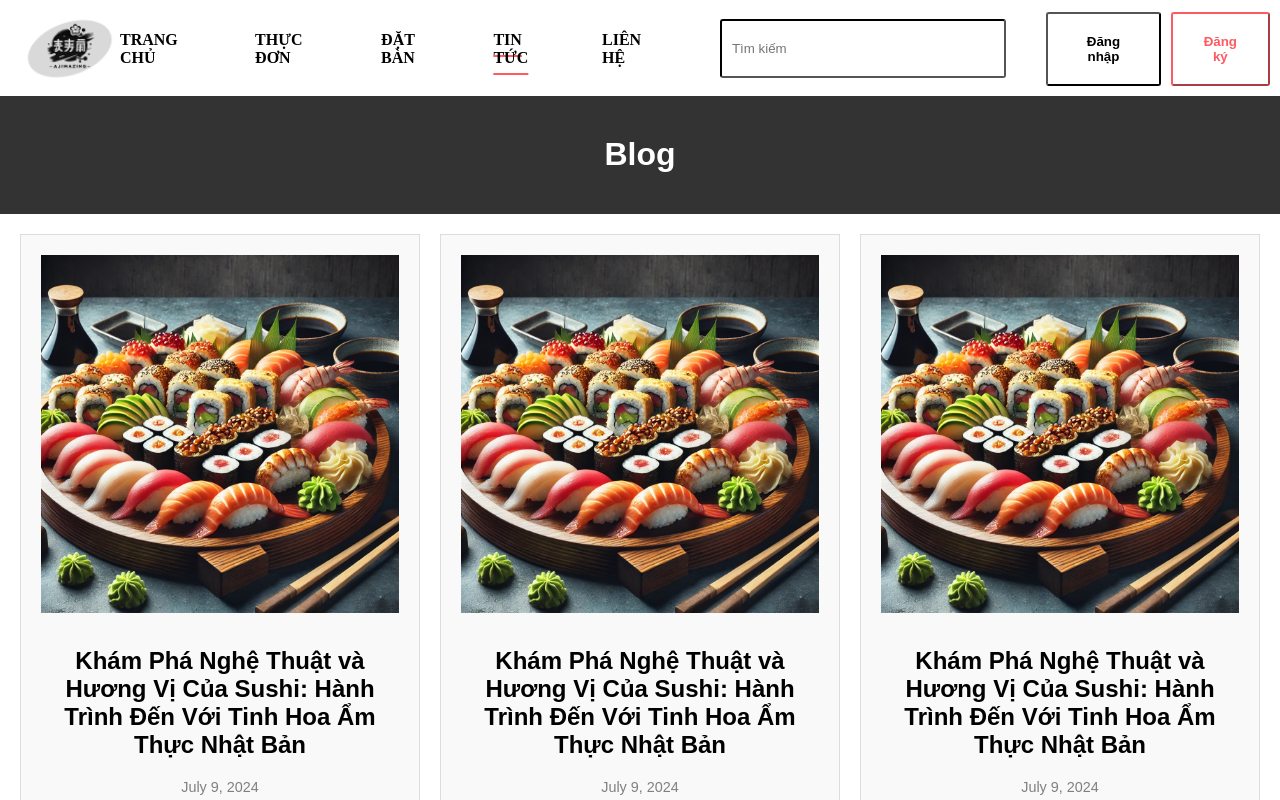
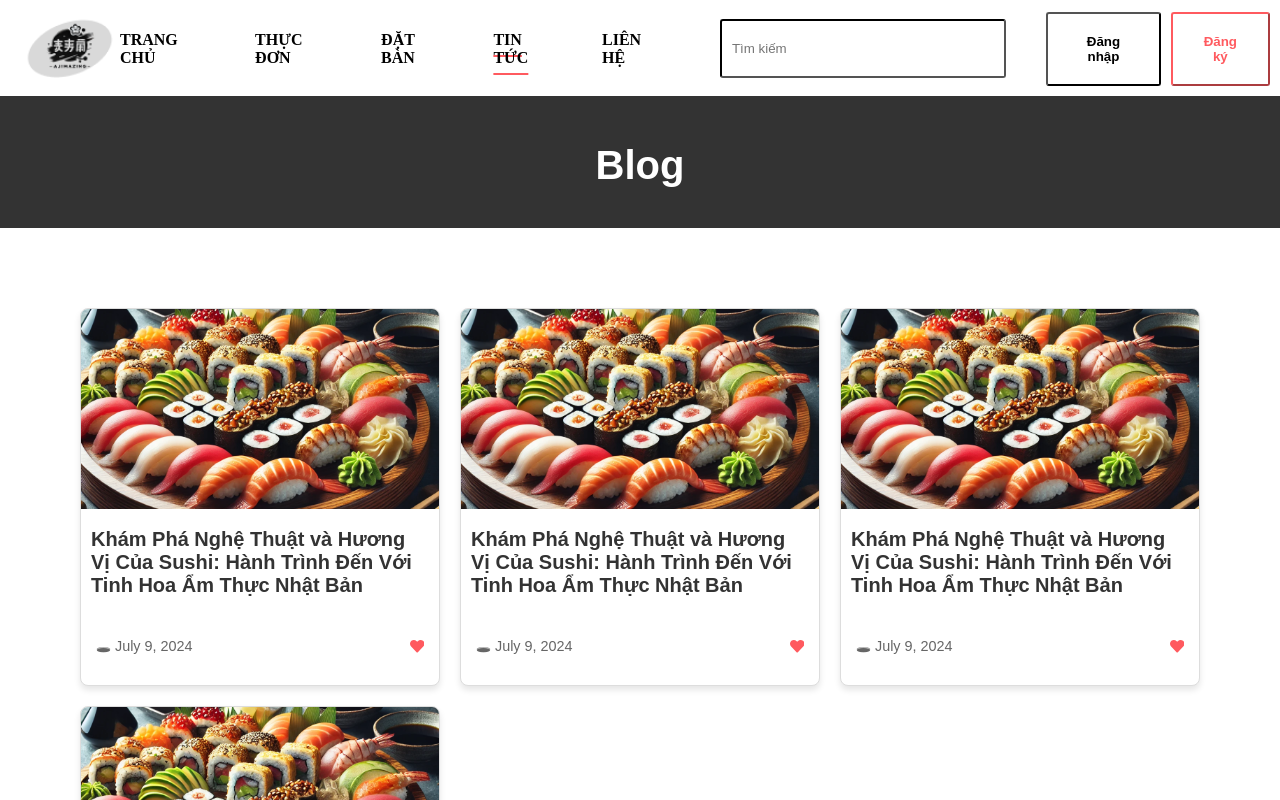
Before and after one commit to phvghuy/restaurant-management, a React (Create React App) app in the folder frontend/: page /blog in a window 1280 px wide. Shown: the top 800 px of the page. Built offline with nearby package versions, Linux system fonts and the light colour scheme.

Commit message:
fix content's margin of blog, reservation, contact page

```diff
--- /dev/null
+++ b/frontend/src/components/BlogCard/BlogCard.css
@@ -0,0 +1,45 @@
+.blog-card {
+    background-color: #fff;
+    border: 1px solid #ddd;
+    border-radius: 8px;
+    box-shadow: 0 4px 6px rgba(0, 0, 0, 0.1);
+    overflow: hidden;
+    transition: transform 0.3s ease, box-shadow 0.3s ease;
+}
+
+.blog-card:hover {
+    transform: translateY(-5px);
+    box-shadow: 0 6px 10px rgba(0, 0, 0, 0.2);
+}
+
+.blog-image {
+    width: 100%;
+    height: 200px;
+    object-fit: cover;
+}
+
+.blog-card-title {
+    font-size: 1.25rem;
+    margin: 15px 10px;
+    color: #333;
+}
+
+.blog-card-footer {
+    display: flex;
+    justify-content: space-between;
+    align-items: center;
+    padding: 10px 15px;
+    font-size: 0.9rem;
+    color: #666;
+}
+
+.blog-actions .blog-icon {
+    margin-left: 10px;
+    cursor: pointer;
+    color: #ff5a5f;
+    transition: color 0.3s ease;
+}
+
+.blog-actions .blog-icon:hover {
+    color: #e0484c;
+}
--- /dev/null
+++ b/frontend/src/components/BlogCard/BlogCard.js
@@ -0,0 +1,20 @@
+import React from 'react';
+import '../BlogCard/BlogCard.css'
+import { FaHeart, FaEdit, FaTrash } from 'react-icons/fa';
+
+const BlogCard = ({ title, date, imageUrl }) => {
+    return (
+        <div className="blog-card">
+            <img src={imageUrl} alt="Blog" className="blog-image" />
+            <h2 className="blog-card-title">{title}</h2>
+            <div className="blog-card-footer">
+                <p className="blog-date">🕳 {date}</p>
+                <div className="blog-actions">
+                    <FaHeart className="blog-icon" />
+                </div>
+            </div>
+        </div>
+    );
+};
+
+export default BlogCard;
--- a/frontend/src/pages/BlogPage/Blog.css
+++ b/frontend/src/pages/BlogPage/Blog.css
@@ -1,103 +1,31 @@
+body {
+    margin: 0;
+    padding: 0;
+}
+/* General container */
 .blog-container {
     font-family: Arial, sans-serif;
+    color: #333;
 }
 
 .blog-header {
     background-color: #333;
     color: white;
-    padding: 20px;
     text-align: center;
+    width: 100%;
+    padding: 20px 0;
     margin-top: 96px;
 }
 
-.blog-navbar {
-    display: flex;
-    justify-content: space-between;
-    align-items: center;
+.blog-title {
+    font-size: 2.5rem;
+    margin-bottom: 20px;
 }
 
-.blog-logo {
-    width: 100px;
-}
-
-.blog-navbar ul {
-    list-style: none;
-    display: flex;
-    gap: 20px;
-    padding: 0;
-}
-
-.blog-navbar li a {
-    color: white;
-    text-decoration: none;
-}
-
-.blog-search-login {
-    display: flex;
-    gap: 10px;
-}
-
-.blog-search-login input {
-    padding: 5px;
-}
-
-.blog-title {
-    margin-top: 20px;
-    font-size: 2rem;
-}
-
-.blog-main {
-    padding: 20px;
-}
-
-.blog-articles {
+.blog-posts {
     display: grid;
     grid-template-columns: repeat(auto-fit, minmax(300px, 1fr));
     gap: 20px;
+    justify-content: center;
+    margin: 80px;
 }
-
-.blog-article {
-    background-color: #f9f9f9;
-    border: 1px solid #ddd;
-    padding: 20px;
-    text-align: center;
-}
-
-.blog-image {
-    width: 100%;
-    height: auto;
-    margin-bottom: 10px;
-}
-
-.blog-date {
-    color: gray;
-    font-size: 0.9rem;
-}
-
-.blog-footer {
-    background-color: #333;
-    color: white;
-    padding: 20px;
-    display: flex;
-    justify-content: space-between;
-    flex-wrap: wrap;
-}
-
-.footer-section {
-    margin: 10px;
-    flex: 1;
-    min-width: 200px;
-}
-
-.footer-section h3 {
-    margin-bottom: 10px;
-}
-
-.footer-section ul {
-    list-style: none;
-    padding: 0;
-}
-
-.footer-section ul li {
-    margin-bottom: 5px;
-}
--- a/frontend/src/pages/BlogPage/Blog.js
+++ b/frontend/src/pages/BlogPage/Blog.js
@@ -1,24 +1,52 @@
 import React from 'react';
-import './Blog.css';
+import BlogCard from '../../components/BlogCard/BlogCard';
+import '../BlogPage/Blog.css'
+import SushiImageBlog from '../../assets/image/sushi-blog.png'
 
 const Blog = () => {
+    const blogPosts = [
+        {
+            id: 1,
+            title: 'Khám Phá Nghệ Thuật và Hương Vị Của Sushi: Hành Trình Đến Với Tinh Hoa Ẩm Thực Nhật Bản',
+            date: 'July 9, 2024',
+            imageUrl: (SushiImageBlog)
+        },
+
+        {
+            id: 2,
+            title: 'Khám Phá Nghệ Thuật và Hương Vị Của Sushi: Hành Trình Đến Với Tinh Hoa Ẩm Thực Nhật Bản',
+            date: 'July 9, 2024',
+            imageUrl: (SushiImageBlog)
+        },
+
+        {
+            id: 3,
+            title: 'Khám Phá Nghệ Thuật và Hương Vị Của Sushi: Hành Trình Đến Với Tinh Hoa Ẩm Thực Nhật Bản',
+            date: 'July 9, 2024',
+            imageUrl: (SushiImageBlog)
+        },
+
+        {
+            id: 4,
+            title: 'Khám Phá Nghệ Thuật và Hương Vị Của Sushi: Hành Trình Đến Với Tinh Hoa Ẩm Thực Nhật Bản',
+            date: 'July 9, 2024',
+            imageUrl: (SushiImageBlog)
+        },
+
+    ];
+
     return (
-        <div className="blog-container">
-            <header className="blog-header">
-                <h1 className="blog-title">Blog</h1>
-            </header>
-
-            <main className="blog-main">
-                <div className="blog-articles">
-                    {[1, 2, 3, 4].map((item) => (
-                        <article key={item} className="blog-article">
-                            <img src="/sushi-blog.png" alt="Sushi" className="blog-image" />
-                            <h2>Khám Phá Nghệ Thuật và Hương Vị Của Sushi: Hành Trình Đến Với Tinh Hoa Ẩm Thực Nhật Bản</h2>
-                            <p className="blog-date">July 9, 2024</p>
-                        </article>
+        <div>
+            <div className="blog-container">
+                <header className="contact-header">
+                    <h1 className="blog-title">Blog</h1>
+                </header>
+                <div className="blog-posts">
+                    {blogPosts.map((post) => (
+                        <BlogCard key={post.id} title={post.title} date={post.date} imageUrl={post.imageUrl} />
                     ))}
                 </div>
-            </main>
+            </div>
         </div>
     );
 };
--- a/frontend/src/pages/Contact/Contact.css
+++ b/frontend/src/pages/Contact/Contact.css
@@ -18,19 +18,6 @@ body {
     width: 100%;
     padding: 20px 0;
     margin-top: 96px;
-}
-
-.contact-navbar ul {
-    list-style: none;
-    display: flex;
-    gap: 20px;
-    padding: 0;
-}
-
-.contact-navbar li a {
-    color: white;
-    text-decoration: none;
-    font-weight: bold;
 }
 
 .contact-title {
```
Also changed, not shown: frontend/src/assets/image/sushi-blog.png (renamed from frontend/public/sushi-blog.png).
